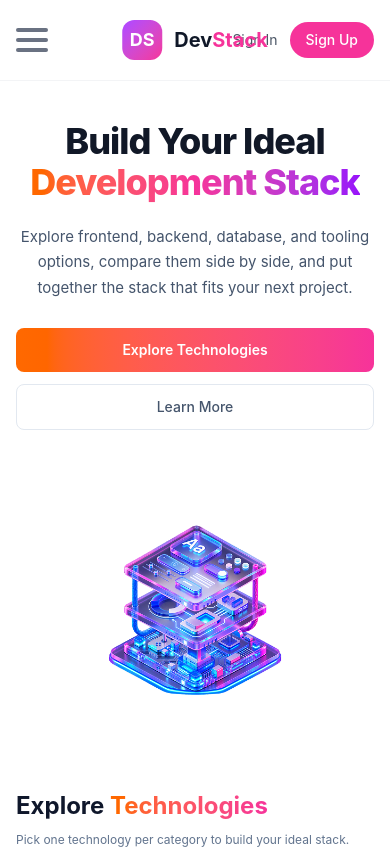
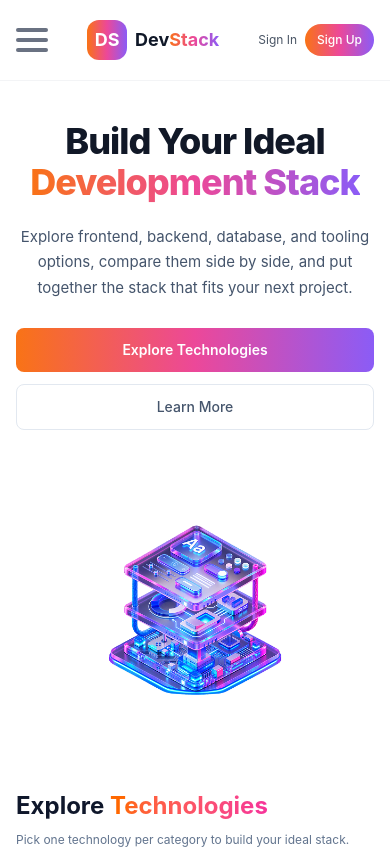
Before and after one commit to nabin-90/assignment-5, a React (Vite) app: page / in a window 390 px wide. Shown: the top 849 px of the page. Built offline with nearby package versions, Linux system fonts and the light colour scheme.

Commit message:
addedd README

```diff
--- a/package.json
+++ b/package.json
@@ -13,8 +13,8 @@
     "@tailwindcss/vite": "^4.3.3",
     "react": "^19.2.8",
     "react-dom": "^19.2.8",
-    "react-hot-toast": "^2.6.0",
     "react-icons": "^5.7.0",
+    "react-toastify": "^11.1.0",
     "tailwindcss": "^4.3.3"
   },
   "devDependencies": {
--- a/src/App.tsx
+++ b/src/App.tsx
@@ -4,7 +4,8 @@ import Footer from "./components/Footer";
 import Nav from "./components/Nav";
 import type { ITechnology } from "./type/technologyType";
 import Technologies from "./components/Technologies";
-import { Toaster } from "react-hot-toast";
+import { ToastContainer } from "react-toastify";
+import "react-toastify/dist/ReactToastify.css";
 
 const technologyFetch = async (): Promise<ITechnology[]> => {
   const res = await fetch("/data.json");
@@ -17,10 +18,16 @@ function App() {
 
   return (
     <>
-      <Toaster position="top-right" />
+      <ToastContainer position="bottom-right" />
       <Nav />
       <Banner />
-      <Suspense fallback={<h2>Loading...</h2>}>
+      <Suspense
+        fallback={
+          <div className="flex w-full min-h-[50vh] items-center justify-center">
+            <h2>Loading...</h2>
+          </div>
+        }
+      >
         <Technologies technologyPromise={technologyPromise} />
       </Suspense>
       <Footer />
--- a/src/components/Banner.tsx
+++ b/src/components/Banner.tsx
@@ -4,7 +4,7 @@ const Banner = () => {
   return (
     <section className="w-full bg-white">
       <div
-  className="
+        className="
     mx-auto flex max-w-7xl
     flex-col items-center justify-between
     gap-10
@@ -14,7 +14,7 @@ const Banner = () => {
     md:py-14
     lg:px-4
   "
->
+      >
         {/* Left Content */}
         <div className="w-full max-w-[590px] text-center md:text-left">
           <h1
@@ -31,10 +31,7 @@ const Banner = () => {
           >
             Build Your Ideal
             <br />
-
-            <span className="bg-linear-to-r from-orange-500 via-pink-500 to-purple-600 bg-clip-text text-transparent">
-              Development Stack
-            </span>
+            <span className="brand-gradient-text">Development Stack</span>
           </h1>
 
           {/* Description */}
@@ -48,9 +45,9 @@ const Banner = () => {
               md:mx-0
             "
           >
-            Explore frontend, backend, database, and tooling options,
-            compare them side by side, and put together the stack that fits
-            your next project.
+            Explore frontend, backend, database, and tooling options, compare
+            them side by side, and put together the stack that fits your next
+            project.
           </p>
 
           {/* Buttons */}
@@ -67,7 +64,7 @@ const Banner = () => {
             <button
               className="
                 rounded-lg
-                bg-linear-to-r from-orange-500 to-pink-500
+                brand-gradient-bg
                 px-5 py-3
                 text-sm font-semibold text-white
                 transition-all duration-300
--- a/src/components/Footer.tsx
+++ b/src/components/Footer.tsx
@@ -2,55 +2,43 @@ const Footer = () => {
   return (
     <footer className="border-t border-slate-100 bg-white">
       <div className="mx-auto max-w-7xl px-4 pt-12 sm:px-6 md:pt-14 lg:px-4">
-
         {/* Main Footer */}
         <div className="grid grid-cols-1 gap-10 sm:grid-cols-2 md:grid-cols-[2fr_1fr_1fr_1fr]">
-
           {/* Brand */}
           <div className="sm:col-span-2 md:col-span-1 text-center md:text-left">
-
             {/* Logo */}
             <div className="flex items-center justify-center gap-2 md:justify-start">
-              <div className="flex h-[40px] w-[40px] items-center justify-center rounded-xl bg-gradient-to-br from-purple-500 to-pink-500 text-[18px] font-bold text-white">
+              <div className="brand-gradient-bg flex h-[40px] w-[40px] items-center justify-center rounded-xl text-[18px] font-bold text-white">
                 DS
               </div>
 
               <h2 className="text-[28px] font-bold">
                 <span className="text-slate-900">Dev</span>
-                <span className="text-pink-500">Stack</span>
+                <span className="brand-gradient-text">Stack</span>
               </h2>
             </div>
 
             {/* Description */}
             <p className="mx-auto mt-5 max-w-[560px] text-[16px] leading-7 text-slate-500 md:mx-0 md:max-w-[360px] md:text-[12px] md:leading-5">
-              Curated tools, technologies, and resources for developers
-              building modern software.
+              Curated tools, technologies, and resources for developers building
+              modern software.
             </p>
 
             {/* Social Links */}
             <div className="mt-6 flex justify-center gap-7 text-[16px] font-medium text-slate-600 md:justify-start md:text-[12px] md:gap-5">
-              <a
-                href="#"
-                className="transition-colors hover:text-pink-500"
-              >
+              <a href="#" className="transition-colors hover:text-pink-500">
                 GitHub
               </a>
 
               <span className="text-slate-400 md:hidden">•</span>
 
-              <a
-                href="#"
-                className="transition-colors hover:text-pink-500"
-              >
+              <a href="#" className="transition-colors hover:text-pink-500">
                 Twitter
               </a>
 
               <span className="text-slate-400 md:hidden">•</span>
 
-              <a
-                href="#"
-                className="transition-colors hover:text-pink-500"
-              >
+              <a href="#" className="transition-colors hover:text-pink-500">
                 LinkedIn
               </a>
             </div>
@@ -159,32 +147,21 @@ const Footer = () => {
         {/* Bottom Bar */}
         <div className="mt-10 border-t border-slate-100">
           <div className="flex items-center justify-between gap-4 py-6 text-[14px] text-slate-400 md:text-[11px]">
-
             {/* Copyright */}
-            <p>
-              © 2026 Dev Stack. All rights reserved.
-            </p>
+            <p>© 2026 Dev Stack. All rights reserved.</p>
 
             {/* Bottom Links */}
             <div className="flex shrink-0 gap-5 md:gap-6">
-              <a
-                href="#"
-                className="transition-colors hover:text-slate-600"
-              >
+              <a href="#" className="transition-colors hover:text-slate-600">
                 Privacy
               </a>
 
-              <a
-                href="#"
-                className="transition-colors hover:text-slate-600"
-              >
+              <a href="#" className="transition-colors hover:text-slate-600">
                 Terms
               </a>
             </div>
-
           </div>
         </div>
-
       </div>
     </footer>
   );
--- a/src/components/Nav.tsx
+++ b/src/components/Nav.tsx
@@ -1,11 +1,10 @@
 const Nav = () => {
   return (
-    <nav className="border-b border-gray-100 bg-white">
+    <nav className="sticky top-0 z-50 border-b border-gray-100 bg-white">
       <div className="mx-auto max-w-7xl px-4">
 
         {/* Mobile Navbar */}
-        <div className="relative flex h-20 items-center justify-between md:hidden">
-
+        <div className="grid h-20 grid-cols-[auto_1fr_auto] items-center gap-2 md:hidden">
           {/* Left - Hamburger */}
           <button className="flex flex-col gap-1.5">
             <span className="h-1 w-8 rounded bg-gray-500"></span>
@@ -14,44 +13,40 @@ const Nav = () => {
           </button>
 
           {/* Center - Logo */}
-          <div className="absolute left-1/2 flex -translate-x-1/2 items-center gap-3">
-            <div className="flex h-10 w-10 items-center justify-center rounded-xl bg-gradient-to-br from-purple-500 to-pink-500">
-              <span className="text-lg font-bold text-white">
-                DS
-              </span>
+          <div className="flex min-w-0 items-center justify-center gap-2">
+            <div className="brand-gradient-bg flex h-10 w-10 shrink-0 items-center justify-center rounded-xl">
+              <span className="text-lg font-bold text-white">DS</span>
             </div>
 
-            <h2 className="text-xl font-bold text-gray-900">
-              Dev<span className="text-pink-500">Stack</span>
+            <h2 className="whitespace-nowrap text-lg font-bold text-gray-900">
+              Dev
+              <span className="brand-gradient-text">Stack</span>
             </h2>
           </div>
 
           {/* Right - Buttons */}
-          <div className="ml-auto flex items-center gap-3">
-            <button className="text-sm text-gray-600 transition-all duration-300 hover:-translate-y-0.5 hover:text-pink-500">
+          <div className="flex items-center gap-2">
+            <button className="whitespace-nowrap text-xs text-gray-600 transition-all duration-300 hover:-translate-y-0.5 hover:text-pink-500">
               Sign In
             </button>
 
-            <button className="rounded-full bg-pink-500 px-4 py-2 text-sm font-medium text-white transition-all duration-300 hover:-translate-y-0.5 hover:bg-pink-600 hover:shadow-lg">
+            <button className="brand-gradient-bg whitespace-nowrap rounded-full px-3 py-2 text-xs font-medium text-white transition-all duration-300 hover:-translate-y-0.5 hover:shadow-lg">
               Sign Up
             </button>
           </div>
-
         </div>
 
         {/* Desktop Navbar */}
         <div className="hidden h-14 items-center justify-between md:flex">
-
           {/* Logo */}
           <div className="flex items-center gap-2">
-            <div className="flex h-6 w-6 items-center justify-center rounded-md bg-gradient-to-br from-purple-500 to-pink-500">
-              <span className="text-[10px] font-bold text-white">
-                DS
-              </span>
+            <div className="brand-gradient-bg flex h-6 w-6 items-center justify-center rounded-md">
+              <span className="text-[10px] font-bold text-white">DS</span>
             </div>
 
             <h2 className="text-lg font-bold text-gray-900">
-              Dev <span className="text-pink-500">Stack</span>
+              Dev{" "}
+              <span className="brand-gradient-text">Stack</span>
             </h2>
           </div>
 
@@ -64,7 +59,10 @@ const Nav = () => {
             </li>
 
             <li>
-              <a href="#technologies" className="text-gray-500 hover:text-pink-500">
+              <a
+                href="#technologies"
+                className="text-gray-500 hover:text-pink-500"
+              >
                 Technologies
               </a>
             </li>
@@ -94,11 +92,10 @@ const Nav = () => {
               Sign In
             </button>
 
-            <button className="rounded-full bg-pink-500 px-5 py-2 text-sm font-medium text-white transition-all duration-300 hover:-translate-y-0.5 hover:bg-pink-600 hover:shadow-lg">
+            <button className="brand-gradient-bg rounded-full px-5 py-2 text-sm font-medium text-white transition-all duration-300 hover:-translate-y-0.5 hover:shadow-lg">
               Sign Up
             </button>
           </div>
-
         </div>
       </div>
     </nav>
--- a/src/components/technologies/TechnologyCard.tsx
+++ b/src/components/technologies/TechnologyCard.tsx
@@ -1,5 +1,5 @@
 import { FaStar } from "react-icons/fa";
-import toast from "react-hot-toast";
+import { toast } from "react-toastify";
 import type { ITechnology } from "../../type/technologyType";
 
 interface TechnologyCardProps {
@@ -19,6 +19,11 @@ const TechnologyCard = ({
   );
 
   const handleAdd = () => {
+    if (isAdded) {
+      toast.error(`${technology.name} is already in your stack!`);
+      return;
+    }
+
     onAdd(technology);
     toast.success(`${technology.name} added to your stack!`);
   };
@@ -54,9 +59,7 @@ const TechnologyCard = ({
           {technology.category}
         </span>
 
-        <span className="text-xs text-slate-500">
-          {technology.difficulty}
-        </span>
+        <span className="text-xs text-slate-500">{technology.difficulty}</span>
 
         <span className="flex items-center gap-1 text-xs font-medium text-slate-600">
           <FaStar className="text-yellow-400" />
--- a/src/index.css
+++ b/src/index.css
@@ -1,2 +1,23 @@
 @import "tailwindcss";
 @plugin "daisyui";
+
+:root {
+  --brand-gradient: linear-gradient(
+    to right,
+    #f97316,
+    #ec4899,
+    #8b5cf6
+  );
+}
+
+.brand-gradient-bg {
+  background-image: var(--brand-gradient);
+}
+
+.brand-gradient-text {
+  background-image: var(--brand-gradient);
+  background-clip: text;
+  -webkit-background-clip: text;
+  color: transparent;
+  -webkit-text-fill-color: transparent;
+}
```
Also changed, not shown: 2 other files (tests, documents, lock files or other folders).
